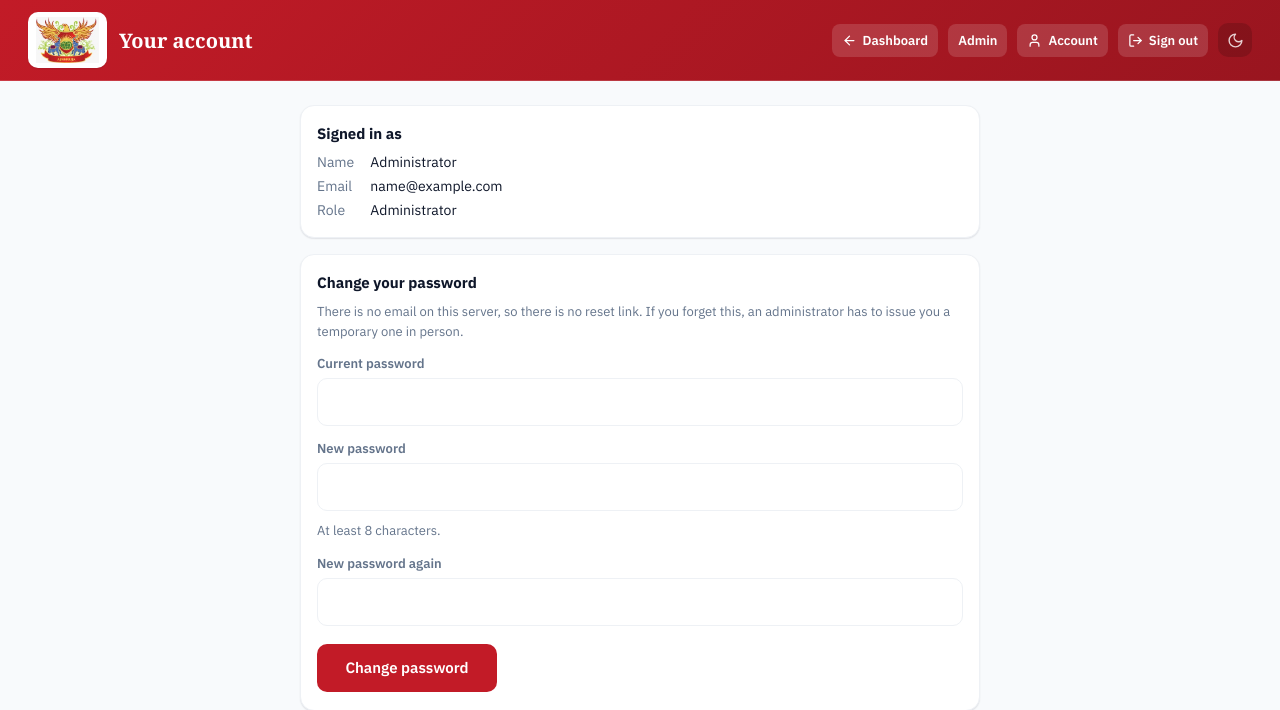
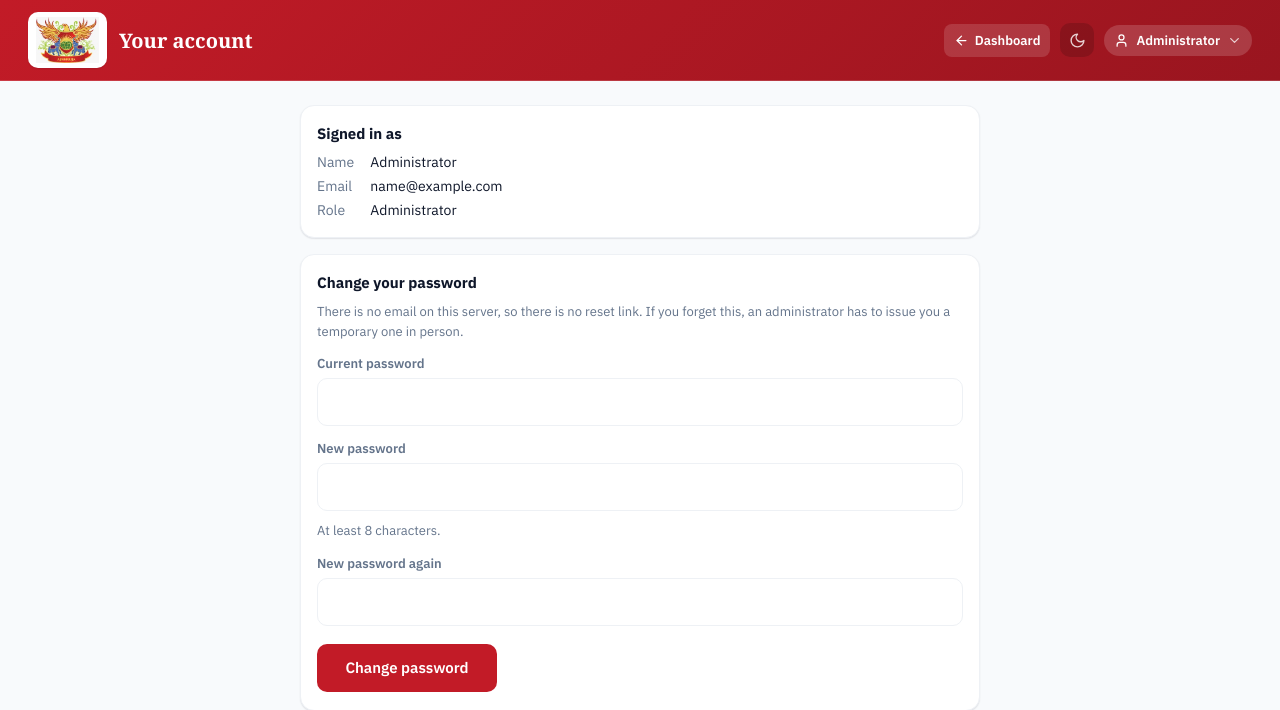
Before and after one commit to D00M1909/adypu-academic-dashboard, a PHP site: page /account.php in a window 1280 px wide. Shown: the top 710 px of the page. Run offline with PHP 8.4, Linux system fonts and the light colour scheme; the visitor is signed in with stand-in values (Sample User, id 1).

Commit message:
Reach your account from the dashboard, not only from marking

```diff
--- a/css/dashboard.css
+++ b/css/dashboard.css
@@ -1079,6 +1079,63 @@ input:focus-visible, select:focus-visible {
 .student:has(input:checked) { background: var(--red-tint); }
 .student:has(input:checked) .student-name { text-decoration: line-through; color: var(--red-ink); }
 
+/* ---------- The account menu ----------
+   A <details>, not a scripted dropdown: it opens and closes on its own in every
+   browser, keyboard included, and the dashboard would otherwise need a menu's
+   worth of JavaScript for one button. */
+
+.account-menu { position: relative; }
+.account-trigger {
+  display: flex; align-items: center; gap: 7px;
+  padding: 7px 10px; border-radius: 999px;
+  font-size: 13px; font-weight: 600; color: #fff;
+  background: rgba(255, 255, 255, 0.16);
+  cursor: pointer; list-style: none;
+  user-select: none; -webkit-user-select: none;
+  -webkit-tap-highlight-color: transparent;
+}
+/* Safari draws its own triangle on a summary and ignores list-style. */
+.account-trigger::-webkit-details-marker { display: none; }
+.account-trigger:hover { background: rgba(255, 255, 255, 0.26); }
+.account-trigger svg { width: 15px; height: 15px; flex: none; fill: none; stroke: currentColor; stroke-width: 2; stroke-linecap: round; stroke-linejoin: round; }
+.account-trigger-name { max-width: 110px; overflow: hidden; text-overflow: ellipsis; white-space: nowrap; }
+.account-caret { width: 13px; height: 13px; opacity: 0.75; transition: transform 0.15s var(--ease-out); }
+.account-menu[open] .account-caret { transform: rotate(180deg); }
+
+.account-panel {
+  position: absolute; top: calc(100% + 8px); right: 0; z-index: 40;
+  min-width: 216px;
+  display: flex; flex-direction: column;
+  padding: 6px;
+  background: var(--surface-raised);
+  border: 1px solid var(--hairline);
+  border-radius: 12px;
+  box-shadow: var(--shadow-md);
+}
+.account-panel-who {
+  display: flex; flex-direction: column; gap: 2px;
+  margin: 0; padding: 8px 10px 10px;
+  border-bottom: 1px solid var(--hairline); margin-bottom: 6px;
+  font-size: 12px; color: var(--ink-muted);
+}
+.account-panel-who strong { font-size: 14px; color: var(--ink); }
+.account-panel-who span { overflow-wrap: anywhere; }
+.account-panel a {
+  display: flex; align-items: center; min-height: 42px;
+  padding: 8px 10px; border-radius: 8px;
+  font-size: 14px; font-weight: 500; color: var(--ink); text-decoration: none;
+}
+.account-panel a:hover { background: var(--red-tint); color: var(--red-ink); }
+.account-panel-out { color: var(--red-ink); }
+
+/* On a phone the trigger is the icon alone; the panel still names whoever it
+   belongs to, so nothing is lost. */
+@media (max-width: 480px) {
+  .account-trigger-name, .account-caret { display: none; }
+  .account-trigger { padding: 8px; }
+  .account-panel { min-width: 200px; }
+}
+
 /* ---------- Accounts ---------- */
 
 /* Name, email, school, role. A two-column grid on anything but the narrowest
--- a/includes/page.php
+++ b/includes/page.php
@@ -7,6 +7,38 @@
 // classroom, between lectures.
 
 require_once __DIR__ . '/attendance.php';
+
+// The account control both headers carry in their top right. One function, so
+// the dashboard and the faculty pages cannot drift apart — the dashboard is
+// where everyone lands, and it had no way to reach an account at all.
+function account_menu(): string {
+    $u = function_exists('auth_user') ? auth_user() : null;
+
+    if ($u === null) {
+        return '<a class="header-link is-compact no-print" href="login.php">'
+             . '<svg aria-hidden="true"><use href="#icon-user"/></svg><span>Sign in</span></a>';
+    }
+
+    $name = trim((string) ($u['name'] ?? '')) ?: 'Account';
+    $email = (string) ($u['email'] ?? '');
+    $e = fn(string $v): string => htmlspecialchars($v);
+
+    $links = '<a href="mark.php">Mark attendance</a>';
+    if (!empty($u['admin'])) $links .= '<a href="admin.php">Faculty accounts</a>';
+    $links .= '<a href="account.php">Your account</a>'
+            . '<a class="account-panel-out" href="login.php?logout=1">Sign out</a>';
+
+    return '<details class="account-menu no-print">'
+         . '<summary class="account-trigger">'
+         . '<svg aria-hidden="true"><use href="#icon-user"/></svg>'
+         . '<span class="account-trigger-name">' . $e($name) . '</span>'
+         . '<svg class="account-caret" aria-hidden="true"><use href="#icon-caret"/></svg>'
+         . '</summary>'
+         . '<div class="account-panel">'
+         . '<p class="account-panel-who"><strong>' . $e($name) . '</strong><span>' . $e($email) . '</span></p>'
+         . $links
+         . '</div></details>';
+}
 
 function page_head(string $title, string $bodyClass = ''): void {
     $root = __DIR__ . '/..';
@@ -39,6 +71,7 @@ try {
   <symbol id="icon-out" viewBox="0 0 24 24"><path d="M9 21H5a2 2 0 0 1-2-2V5a2 2 0 0 1 2-2h4"/><path d="m16 17 5-5-5-5"/><path d="M21 12H9"/></symbol>
   <symbol id="icon-check" viewBox="0 0 24 24"><path d="M20 6 9 17l-5-5"/></symbol>
   <symbol id="icon-warn" viewBox="0 0 24 24"><circle cx="12" cy="12" r="10"/><path d="M12 8v4"/><path d="M12 16h.01"/></symbol>
+  <symbol id="icon-caret" viewBox="0 0 24 24"><path d="m6 9 6 6 6-6"/></symbol>
   <symbol id="icon-user" viewBox="0 0 24 24"><path d="M19 21v-2a4 4 0 0 0-4-4H9a4 4 0 0 0-4 4v2"/><circle cx="12" cy="7" r="4"/></symbol>
   <symbol id="icon-copy" viewBox="0 0 24 24"><rect width="14" height="14" x="8" y="8" rx="2" ry="2"/><path d="M4 16c-1.1 0-2-.9-2-2V4c0-1.1.9-2 2-2h10c1.1 0 2 .9 2 2"/></symbol>
   <symbol id="icon-search" viewBox="0 0 24 24"><circle cx="11" cy="11" r="8"/><path d="m21 21-4.3-4.3"/></symbol>
@@ -52,21 +85,12 @@ try {
       <h1><?= htmlspecialchars($title) ?></h1>
     </div>
     <div class="header-controls">
-      <?php $u = function_exists('auth_user') ? auth_user() : null; ?>
       <a class="header-link is-compact" href="index.php"><svg aria-hidden="true"><use href="#icon-back"/></svg><span>Dashboard</span></a>
-      <?php if ($u): ?>
-        <?php if (!empty($u['admin'])): ?>
-          <a class="header-link" href="admin.php"><span>Admin</span></a>
-        <?php endif; ?>
-        <a class="header-link is-compact" href="account.php"><svg aria-hidden="true"><use href="#icon-user"/></svg><span>Account</span></a>
-        <a class="header-link is-compact" href="login.php?logout=1" title="Signed in as <?= htmlspecialchars($u['name']) ?>">
-          <svg aria-hidden="true"><use href="#icon-out"/></svg><span>Sign out</span>
-        </a>
-      <?php endif; ?>
       <button class="theme-toggle" id="theme-toggle" type="button" aria-label="Switch theme" aria-pressed="false" title="Switch theme">
         <svg class="theme-icon-moon" aria-hidden="true"><use href="#icon-moon"/></svg>
         <svg class="theme-icon-sun" aria-hidden="true"><use href="#icon-sun"/></svg>
       </button>
+      <?= account_menu() ?>
     </div>
   </div>
 </header>
```
Also changed, not shown: index.php (+19 -0 lines).
